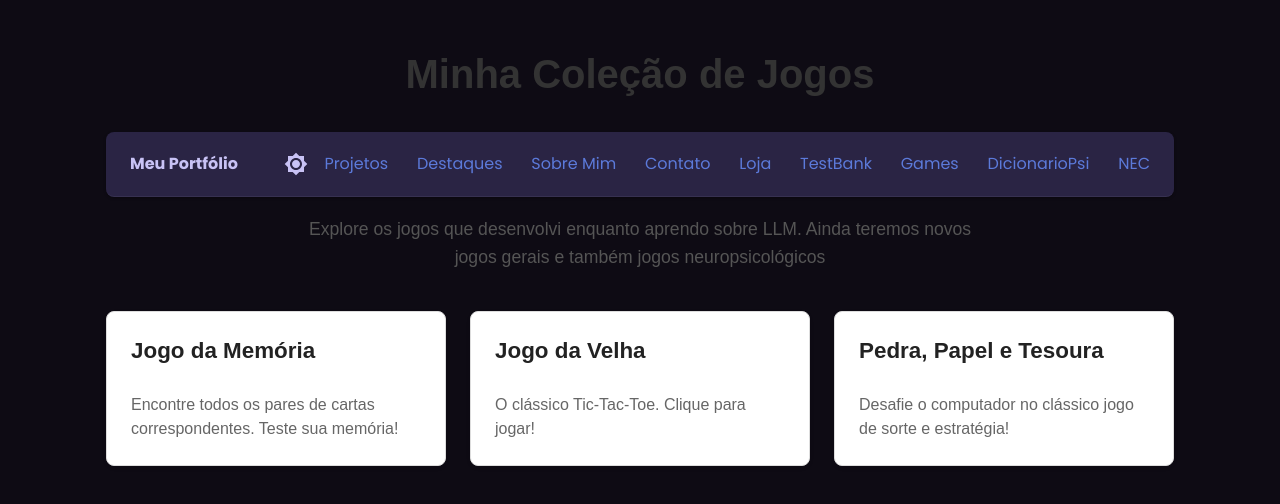
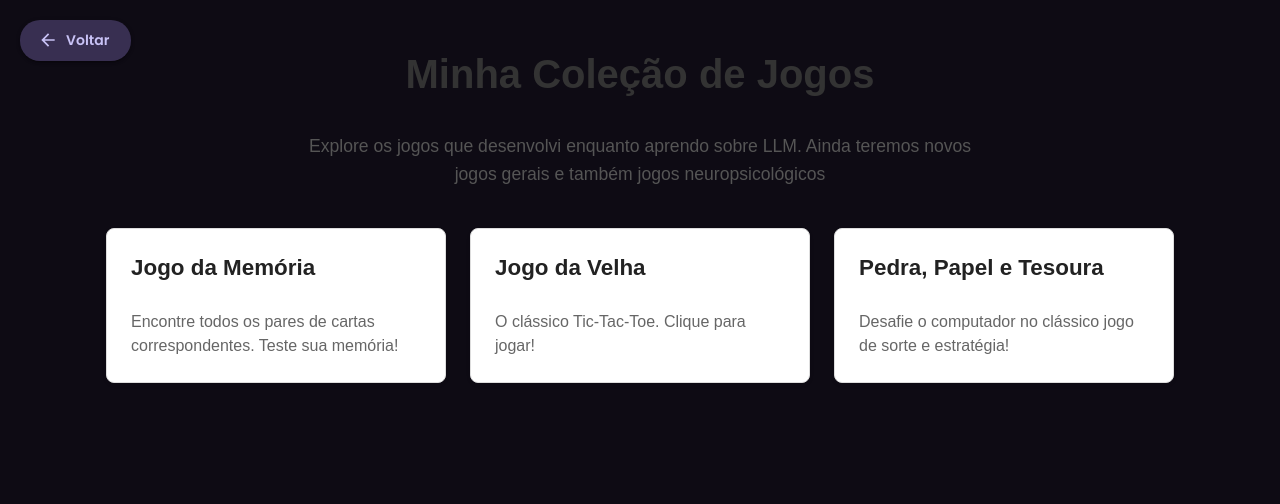
Before and after one commit to psyrobss/Webpage, a Next.js app: page /games in a window 1280 px wide. Shown: the top 504 px of the page. Built offline with nearby package versions, Linux system fonts and the light colour scheme.

Commit message:
add back button concepts/games

```diff
--- /dev/null
+++ b/app/components/BackButtonMUI.tsx
@@ -0,0 +1,49 @@
+// app/conceitos/components/BackButtonMUI.tsx
+'use client'; // <--- This directive makes it a Client Component
+
+import { useRouter } from 'next/navigation';
+import Button from '@mui/material/Button';
+import ArrowBackIcon from '@mui/icons-material/ArrowBack'; // Import the back arrow icon
+
+export default function BackButtonMUI() {
+  const router = useRouter();
+
+  const handleBackClick = () => {
+    // Navigate to the home page (assuming home is '/')
+    router.push('/');
+  };
+
+  return (
+    // You can wrap in Box for positioning, or apply positioning sx directly to Button
+    <Button
+      variant="contained" // Or "pill" if you have a custom variant registered
+      color="primary"
+      size="medium" // Changed from 'large' to 'medium' or 'small' for a corner button
+      startIcon={<ArrowBackIcon />} // Use startIcon for a left arrow
+      onClick={handleBackClick}
+      aria-label="Voltar para a página inicial" // Accessibility
+      title="Voltar para a página inicial" // Tooltip
+      // Add styling for positioning and pill shape if 'pill' is not a custom variant
+      sx={{
+        position: 'absolute', // Position it relative to its closest positioned ancestor
+        top: 20, // Distance from the top (adjust as needed)
+        left: 20, // Distance from the left (adjust as needed)
+        zIndex: 10, // Ensure it's above other content
+        // If 'variant="pill"' doesn't work directly, use this for pill shape:
+        // borderRadius: 9999,
+
+        // Inherit hover effect from the example, adjust if needed
+        '&:hover': {
+            transform: 'scale(1.05)',
+            // Also maybe adjust background/color on hover if needed
+            backgroundColor: theme => theme.palette.secondary.dark,
+        },
+        transition: 'transform 0.2s ease-out',
+
+        // Removed minWidth: '200px' as it's too wide for a back button
+      }}
+    >
+      Voltar
+    </Button>
+  );
+}
--- a/app/conceitos/page.tsx
+++ b/app/conceitos/page.tsx
@@ -3,7 +3,7 @@ import fs from 'fs';
 import path from 'path';
 import StoreClientWrapper from './components/StoreClientWrapper';
 import styles from './page.module.css';
-import Header from '../components/Header';
+import BackButtonMUI from '../components/BackButtonMUI';
 
 interface ConceptFromFile {
   nome?: string;
@@ -114,9 +114,7 @@ export default async function ConceitosPage() {
 
   return (
     <div className={styles.pageContainer} suppressHydrationWarning={true}>
-      {/* Componente Header aqui */}
-      <Header />
-
+    <BackButtonMUI />
       {/* O header específico da página */}
       <header className={styles.pageHeader}>
           <h1>Loja de Conceitos Psicológicos</h1>
--- a/app/games/layout.tsx
+++ b/app/games/layout.tsx
@@ -1,6 +1,7 @@
 // app/games/layout.tsx
 import React from 'react';
 import styles from './GamesPage.module.css'; // Importa o CSS Module
+import BackButtonMUI from '../components/BackButtonMUI';
 
 interface GamesLayoutProps {
   children: React.ReactNode;
@@ -10,6 +11,7 @@ export default function GamesLayout({ children }: GamesLayoutProps) {
   return (
     // Aplica a classe do container do layout
     <div className={styles.gamesLayoutContainer}>
+      <BackButtonMUI/>
       {/* Aplica a classe do título principal */}
       <h1 className={styles.mainTitle}>Minha Coleção de Jogos</h1>
       <main>
--- a/app/games/page.tsx
+++ b/app/games/page.tsx
@@ -5,7 +5,6 @@ import Link from 'next/link';
 import fs from 'fs'; // Node.js File System module
 import path from 'path'; // Node.js Path module
 import styles from './GamesPage.module.css'; // Importa o CSS Module
-import Header from '../components/Header';
 
 
 
@@ -69,9 +68,6 @@ export default async function GamesPage() {
 
   return (
     <div>
-      {/* Componente Header aqui */}
-      <Header />
-
       <p className={styles.introText}>
         Explore os jogos que desenvolvi enquanto aprendo sobre LLM.
         Ainda teremos novos jogos gerais e também jogos neuropsicológicos
```
